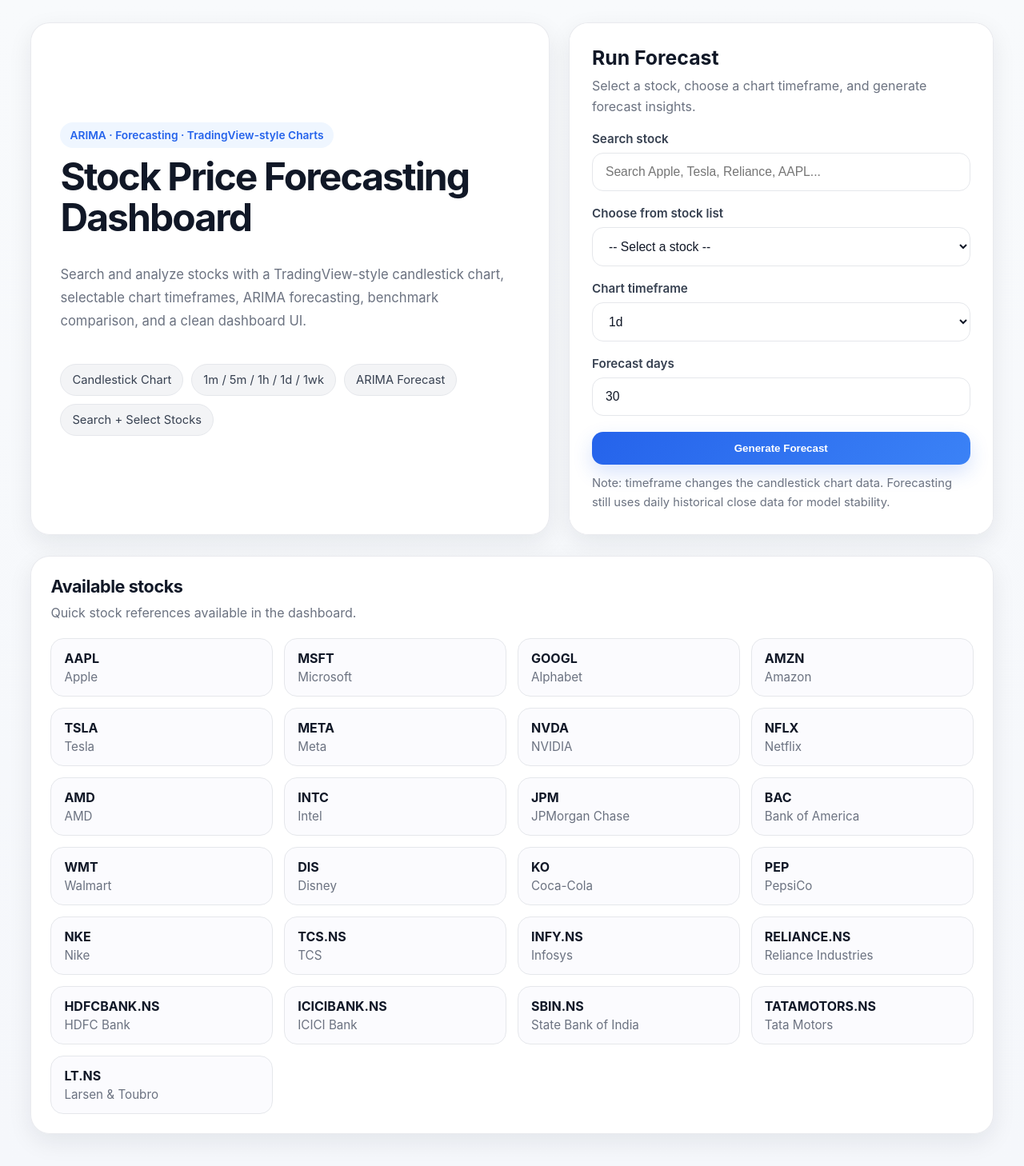
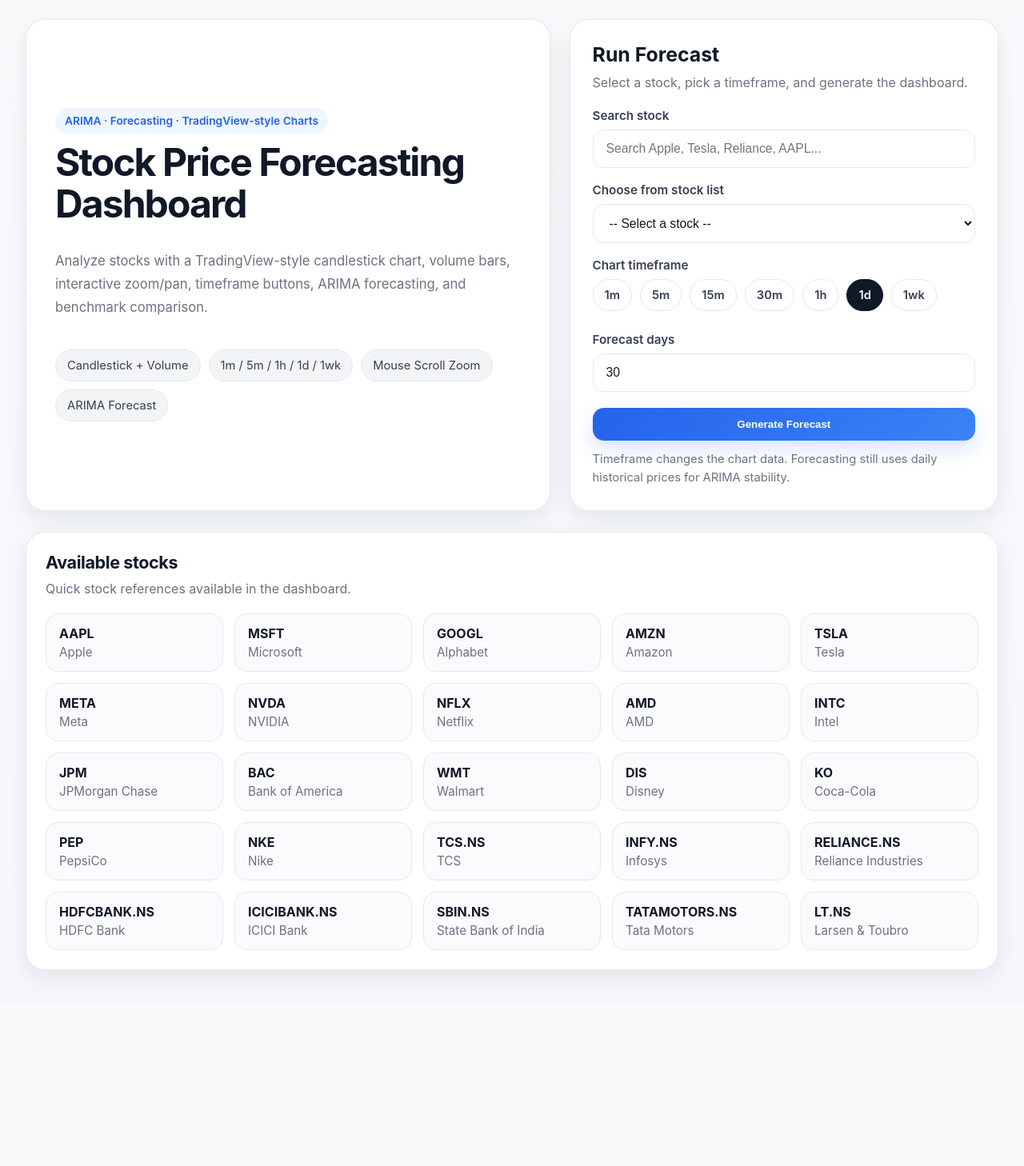
Before and after one commit to GAVIKIRAN/Stock-price-forecasting, a Flask app: page / in a window 1280 px wide. Shown: the whole page at 80% size. After the commit the page ends 1223 px from the top, so only its background shows below. Run offline with Flask 3, Linux system fonts and the light colour scheme.

Commit message:
Version 4 which allows the scrolling in the chart

```diff
--- a/app.py
+++ b/app.py
@@ -6,6 +6,7 @@
 import pandas as pd
 import yfinance as yf
 import plotly.graph_objects as go
+from plotly.subplots import make_subplots
 
 from statsmodels.tools.sm_exceptions import ValueWarning, ConvergenceWarning
 from statsmodels.tsa.stattools import adfuller
@@ -50,8 +51,7 @@
 ]
 
 # -------------------------
-# Timeframe config for chart
-# Forecast stays daily for ARIMA stability
+# Timeframe config
 # -------------------------
 TIMEFRAME_CONFIG = {
     "1m": {"interval": "1m", "period": "7d"},
@@ -62,7 +62,7 @@
     "1d": {"interval": "1d", "period": "5y"},
     "1wk": {"interval": "1wk", "period": "5y"},
 }
-
+TIMEFRAME_ORDER = ["1m", "5m", "15m", "30m", "1h", "1d", "1wk"]
 DEFAULT_TIMEFRAME = "1d"
 
 
@@ -88,9 +88,6 @@
 
 
 def find_best_arima_order(train):
-    """
-    Manual ARIMA order selection using AIC
-    """
     best_aic = float("inf")
     best_order = None
 
@@ -119,9 +116,6 @@
 
 
 def resolve_symbol(form_symbol, form_search):
-    """
-    Use dropdown symbol if selected; otherwise try search text.
-    """
     if form_symbol and form_symbol.strip():
         return form_symbol.strip().upper()
 
@@ -130,17 +124,14 @@
 
     query = form_search.strip().lower()
 
-    # exact symbol match
     for stock in STOCK_OPTIONS:
         if stock["symbol"].lower() == query:
             return stock["symbol"]
 
-    # exact company name match
     for stock in STOCK_OPTIONS:
         if stock["name"].lower() == query:
             return stock["symbol"]
 
-    # partial match
     for stock in STOCK_OPTIONS:
         if query in stock["symbol"].lower() or query in stock["name"].lower():
             return stock["symbol"]
@@ -155,10 +146,8 @@
 
 
 def prepare_chart_data(symbol, timeframe):
-    """
-    Download chart data according to selected timeframe.
-    """
     cfg = TIMEFRAME_CONFIG.get(timeframe, TIMEFRAME_CONFIG[DEFAULT_TIMEFRAME])
+
     raw = yf.download(
         symbol,
         period=cfg["period"],
@@ -188,7 +177,7 @@
     df.dropna(subset=["Open", "High", "Low", "Close"], inplace=True)
     df.index = pd.to_datetime(df.index)
 
-    # Moving averages for chart
+    df["MA20"] = df["Close"].rolling(20).mean()
     df["MA50"] = df["Close"].rolling(50).mean()
     df["MA200"] = df["Close"].rolling(200).mean()
 
@@ -196,9 +185,6 @@
 
 
 def prepare_forecast_data(symbol):
-    """
-    Daily data for ARIMA forecasting
-    """
     raw = yf.download(
         symbol,
         period="5y",
@@ -226,10 +212,10 @@
         df[col] = pd.to_numeric(df[col], errors="coerce")
 
     df.dropna(subset=["Open", "High", "Low", "Close"], inplace=True)
+    df.index = pd.to_datetime(df.index)
 
-    df.index = pd.to_datetime(df.index)
+    # Business day continuity for ARIMA
     df = df.asfreq("B")
-
     df[["Open", "High", "Low", "Close"]] = df[["Open", "High", "Low", "Close"]].ffill()
     df["Volume"] = df["Volume"].fillna(0)
 
@@ -239,12 +225,27 @@
     return df
 
 
-def build_candlestick_chart(df, symbol, timeframe):
+def build_tradingview_like_chart(df, symbol, timeframe):
     """
-    TradingView-style candlestick chart with timeframe label
+    TradingView-style chart:
+    - Candlestick
+    - Volume bars
+    - MA20 / MA50 / MA200
+    - scroll zoom / pan / crosshair spikes
     """
-    fig = go.Figure()
+    fig = make_subplots(
+        rows=2,
+        cols=1,
+        shared_xaxes=True,
+        vertical_spacing=0.03,
+        row_heights=[0.78, 0.22]
+    )
 
+    # Candle colors
+    increasing = df["Close"] >= df["Open"]
+    vol_colors = np.where(increasing, "#089981", "#f23645")
+
+    # Candlestick
     fig.add_trace(
         go.Candlestick(
             x=df.index,
@@ -252,8 +253,27 @@
             high=df["High"],
             low=df["Low"],
             close=df["Close"],
-            name="Candlestick"
-        )
+            name="Price",
+            increasing_line_color="#089981",
+            decreasing_line_color="#f23645",
+            increasing_fillcolor="#089981",
+            decreasing_fillcolor="#f23645"
+        ),
+        row=1,
+        col=1
+    )
+
+    # Moving averages
+    fig.add_trace(
+        go.Scatter(
+            x=df.index,
+            y=df["MA20"],
+            mode="lines",
+            name="MA20",
+            line=dict(color="#2962FF", width=1.8)
+        ),
+        row=1,
+        col=1
     )
 
     fig.add_trace(
@@ -262,8 +282,10 @@
             y=df["MA50"],
             mode="lines",
             name="MA50",
-            line=dict(width=2)
-        )
+            line=dict(color="#FF9800", width=1.8)
+        ),
+        row=1,
+        col=1
     )
 
     fig.add_trace(
@@ -272,25 +294,107 @@
             y=df["MA200"],
             mode="lines",
             name="MA200",
-            line=dict(width=2)
-        )
+            line=dict(color="#7E57C2", width=1.8)
+        ),
+        row=1,
+        col=1
+    )
+
+    # Volume
+    fig.add_trace(
+        go.Bar(
+            x=df.index,
+            y=df["Volume"],
+            name="Volume",
+            marker_color=vol_colors,
+            opacity=0.85
+        ),
+        row=2,
+        col=1
     )
 
     fig.update_layout(
-        title=f"{symbol} Price Chart ({timeframe})",
         template="plotly_white",
-        xaxis_title="Date / Time",
-        yaxis_title="Price",
-        height=650,
-        xaxis_rangeslider_visible=True,
-        margin=dict(l=20, r=20, t=50, b=20),
-        legend=dict(orientation="h", yanchor="bottom", y=1.02, xanchor="right", x=1),
+        height=860,
+        margin=dict(l=20, r=20, t=30, b=20),
+        paper_bgcolor="#ffffff",
+        plot_bgcolor="#ffffff",
+        dragmode="pan",
+        hovermode="x unified",
+        legend=dict(
+            orientation="h",
+            yanchor="bottom",
+            y=1.02,
+            xanchor="left",
+            x=0.0,
+            bgcolor="rgba(255,255,255,0.7)"
+        ),
     )
 
-    fig.update_xaxes(showgrid=True, gridcolor="rgba(0,0,0,0.06)")
-    fig.update_yaxes(showgrid=True, gridcolor="rgba(0,0,0,0.06)")
+    # Top chart axis
+    fig.update_xaxes(
+        showgrid=True,
+        gridcolor="rgba(0,0,0,0.06)",
+        rangeslider_visible=False,
+        showspikes=True,
+        spikemode="across",
+        spikesnap="cursor",
+        spikecolor="#94a3b8",
+        spikethickness=1,
+        row=1,
+        col=1
+    )
+    fig.update_yaxes(
+        showgrid=True,
+        gridcolor="rgba(0,0,0,0.06)",
+        fixedrange=False,
+        showspikes=True,
+        spikemode="across",
+        spikesnap="cursor",
+        spikecolor="#94a3b8",
+        spikethickness=1,
+        row=1,
+        col=1
+    )
 
-    return fig.to_html(full_html=False, include_plotlyjs="cdn")
+    # Volume axis
+    fig.update_xaxes(
+        showgrid=False,
+        showspikes=True,
+        spikemode="across",
+        spikesnap="cursor",
+        spikecolor="#94a3b8",
+        spikethickness=1,
+        row=2,
+        col=1
+    )
+    fig.update_yaxes(
+        showgrid=True,
+        gridcolor="rgba(0,0,0,0.04)",
+        fixedrange=False,
+        row=2,
+        col=1
+    )
+
+    # Remove axis titles for cleaner TV look
+    fig.update_xaxes(title_text="")
+    fig.update_yaxes(title_text="")
+
+    config = {
+        "scrollZoom": True,      # mouse wheel zoom
+        "displayModeBar": True,
+        "displaylogo": False,
+        "responsive": True,
+        "doubleClick": "reset",
+        "modeBarButtonsToRemove": [
+            "lasso2d",
+            "select2d",
+            "autoScale2d",
+            "toggleSpikelines"
+        ]
+    }
+
+    return fig.to_html(full_html=False, include_plotlyjs="cdn", config=config)
 
 
 def build_forecast_chart(df_close, future_mean, future_ci, symbol, forecast_days):
@@ -302,7 +406,7 @@
             y=df_close.values,
             mode="lines",
             name="Historical Close",
-            line=dict(width=2)
+            line=dict(color="#2563eb", width=2)
         )
     )
 
@@ -312,7 +416,7 @@
             y=future_mean.values,
             mode="lines",
             name=f"{forecast_days}-Day Forecast",
-            line=dict(width=3)
+            line=dict(color="#ef4444", width=3)
         )
     )
 
@@ -328,7 +432,7 @@
         )
     )
 
-    # lower band with fill
+    # lower band fill
     fig.add_trace(
         go.Scatter(
             x=future_ci.index,
@@ -337,24 +441,32 @@
             line=dict(width=0),
             fill="tonexty",
             name="Confidence Interval",
-            hoverinfo="skip"
+            hoverinfo="skip",
+            fillcolor="rgba(239,68,68,0.14)"
         )
     )
 
     fig.update_layout(
-        title=f"{symbol} Daily Forecast Chart",
         template="plotly_white",
-        xaxis_title="Date",
-        yaxis_title="Price",
         height=520,
-        margin=dict(l=20, r=20, t=50, b=20),
-        legend=dict(orientation="h", yanchor="bottom", y=1.02, xanchor="right", x=1),
+        margin=dict(l=20, r=20, t=30, b=20),
+        paper_bgcolor="#ffffff",
+        plot_bgcolor="#ffffff",
+        hovermode="x unified",
+        legend=dict(orientation="h", y=1.02, x=0.0),
     )
 
     fig.update_xaxes(showgrid=True, gridcolor="rgba(0,0,0,0.06)")
     fig.update_yaxes(showgrid=True, gridcolor="rgba(0,0,0,0.06)")
 
-    return fig.to_html(full_html=False, include_plotlyjs=False)
+    config = {
+        "scrollZoom": True,
+        "displayModeBar": True,
+        "displaylogo": False,
+        "responsive": True
+    }
+
+    return fig.to_html(full_html=False, include_plotlyjs=False, config=config)
 
 
 # -------------------------
@@ -365,7 +477,7 @@
     return render_template(
         "index.html",
         stock_options=STOCK_OPTIONS,
-        timeframes=list(TIMEFRAME_CONFIG.keys()),
+        timeframes=TIMEFRAME_ORDER,
         selected_timeframe=DEFAULT_TIMEFRAME
     )
 
@@ -391,7 +503,7 @@
             return render_template(
                 "index.html",
                 stock_options=STOCK_OPTIONS,
-                timeframes=list(TIMEFRAME_CONFIG.keys()),
+                timeframes=TIMEFRAME_ORDER,
                 selected_timeframe=timeframe,
                 error=f"No chart data found for {symbol} with timeframe {timeframe}."
             )
@@ -404,7 +516,7 @@
             return render_template(
                 "index.html",
                 stock_options=STOCK_OPTIONS,
-                timeframes=list(TIMEFRAME_CONFIG.keys()),
+                timeframes=TIMEFRAME_ORDER,
                 selected_timeframe=timeframe,
                 error=f"No forecast data found for {symbol}."
             )
@@ -417,14 +529,10 @@
         train = close_series[:train_size]
         test = close_series[train_size:]
 
-        # ADF tests
         adf_original = adf_test(train)
         train_diff = train.diff().dropna()
         adf_diff = adf_test(train_diff)
 
-        # -------------------------
-        # ARIMA
-        # -------------------------
         best_order, best_aic = find_best_arima_order(train)
 
         arima_model = ARIMA(
@@ -435,7 +543,7 @@
         )
         arima_result = arima_model.fit()
 
-        # Forecast test period
+        # Test forecast
         test_forecast = arima_result.get_forecast(steps=len(test))
         forecast_mean = pd.Series(test_forecast.predicted_mean, index=test.index)
 
@@ -451,12 +559,9 @@
         naive_rmse, naive_mae = evaluate_forecast(test, naive_forecast)
         rolling_rmse, rolling_mae = evaluate_forecast(test, rolling_mean_forecast)
 
-        # -------------------------
-        # Future Forecast
-        # -------------------------
+        # Future forecast
         future_forecast = arima_result.get_forecast(steps=forecast_days)
         future_mean = pd.Series(future_forecast.predicted_mean)
-
         future_ci = future_forecast.conf_int()
 
         last_date = forecast_df.index[-1]
@@ -464,13 +569,10 @@
             start=last_date + pd.Timedelta(days=1),
             periods=forecast_days
         )
-
         future_mean.index = future_index
         future_ci.index = future_index
 
-        # -------------------------
         # SARIMA comparison
-        # -------------------------
         try:
             sarima_model = SARIMAX(
                 train,
@@ -484,9 +586,6 @@
         except Exception:
             sarima_aic = "Not Available"
 
-        # -------------------------
-        # Forecast table
-        # -------------------------
         forecast_table = pd.DataFrame({
             "Date": future_mean.index.strftime("%Y-%m-%d"),
             "Forecast": np.round(future_mean.values, 2),
@@ -494,19 +593,13 @@
             "Upper CI": np.round(future_ci.iloc[:, 1].values, 2)
         })
 
-        # -------------------------
-        # Summary cards
-        # Use chart timeframe data for current displayed market numbers
-        # -------------------------
         latest_close = round(float(chart_df["Close"].dropna().iloc[-1]), 2)
         latest_open = round(float(chart_df["Open"].dropna().iloc[-1]), 2)
         latest_high = round(float(chart_df["High"].dropna().iloc[-1]), 2)
         latest_low = round(float(chart_df["Low"].dropna().iloc[-1]), 2)
 
-        # -------------------------
         # Charts
-        # -------------------------
-        candlestick_chart = build_candlestick_chart(chart_df, symbol, timeframe)
+        candlestick_chart = build_tradingview_like_chart(chart_df, symbol, timeframe)
         forecast_chart = build_forecast_chart(
             forecast_df["Close"], future_mean, future_ci, symbol, forecast_days
         )
@@ -540,14 +633,14 @@
             "result.html",
             results=results,
             stock_options=STOCK_OPTIONS,
-            timeframes=list(TIMEFRAME_CONFIG.keys())
+            timeframes=TIMEFRAME_ORDER
         )
 
     except Exception as e:
         return render_template(
             "index.html",
             stock_options=STOCK_OPTIONS,
-            timeframes=list(TIMEFRAME_CONFIG.keys()),
+            timeframes=TIMEFRAME_ORDER,
             selected_timeframe=DEFAULT_TIMEFRAME,
             error=str(e)
         )
--- a/static/css/style.css
+++ b/static/css/style.css
@@ -31,8 +31,8 @@
 
 .page-shell,
 .dashboard-shell {
-    width: min(1400px, 94%);
-    margin: 28px auto 40px;
+    width: min(1480px, 95%);
+    margin: 24px auto 40px;
 }
 
 /* Hero */
@@ -49,10 +49,11 @@
 .panel,
 .metric-card-ui,
 .form-card,
-.mini-card {
-    background: rgba(255, 255, 255, 0.92);
+.mini-card,
+.tv-strip {
+    background: rgba(255, 255, 255, 0.94);
     backdrop-filter: blur(10px);
-    border: 1px solid rgba(229, 231, 235, 0.85);
+    border: 1px solid rgba(229, 231, 235, 0.9);
     box-shadow: var(--shadow);
 }
 
@@ -162,6 +163,34 @@
 .form-group select:focus {
     border-color: #bfd4ff;
     box-shadow: 0 0 0 4px rgba(37, 99, 235, 0.08);
+}
+
+.timeframe-row {
+    display: flex;
+    flex-wrap: wrap;
+    gap: 10px;
+}
+
+.tf-pill input {
+    display: none;
+}
+
+.tf-pill span {
+    display: inline-flex;
+    padding: 10px 14px;
+    border-radius: 999px;
+    border: 1px solid var(--border);
+    background: #fff;
+    color: #374151;
+    font-size: 0.92rem;
+    cursor: pointer;
+    transition: 0.2s ease;
+}
+
+.tf-pill input:checked + span {
+    background: #111827;
+    color: #fff;
+    border-color: #111827;
 }
 
 .primary-btn,
--- a/templates/index.html
+++ b/templates/index.html
@@ -13,16 +13,15 @@
                 <span class="eyebrow">ARIMA · Forecasting · TradingView-style Charts</span>
                 <h1>Stock Price Forecasting Dashboard</h1>
                 <p>
-                    Search and analyze stocks with a TradingView-style candlestick chart,
-                    selectable chart timeframes, ARIMA forecasting, benchmark comparison,
-                    and a clean dashboard UI.
+                    Analyze stocks with a TradingView-style candlestick chart, volume bars,
+                    interactive zoom/pan, timeframe buttons, ARIMA forecasting, and benchmark comparison.
                 </p>
 
                 <div class="feature-badges">
-                    <span class="badge-soft">Candlestick Chart</span>
+                    <span class="badge-soft">Candlestick + Volume</span>
                     <span class="badge-soft">1m / 5m / 1h / 1d / 1wk</span>
+                    <span class="badge-soft">Mouse Scroll Zoom</span>
                     <span class="badge-soft">ARIMA Forecast</span>
-                    <span class="badge-soft">Search + Select Stocks</span>
                 </div>
             </div>
 
@@ -30,7 +29,7 @@
                 <form action="/forecast" method="POST" class="form-card">
                     <div class="form-header">
                         <h2>Run Forecast</h2>
-                        <p>Select a stock, choose a chart timeframe, and generate forecast insights.</p>
+                        <p>Select a stock, pick a timeframe, and generate the dashboard.</p>
                     </div>
 
                     {% if error %}
@@ -63,12 +62,15 @@
                     </div>
 
                     <div class="form-group">
-                        <label for="timeframe">Chart timeframe</label>
-                        <select id="timeframe" name="timeframe">
+                        <label>Chart timeframe</label>
+                        <div class="timeframe-row">
                             {% for tf in timeframes %}
-                            <option value="{{ tf }}" {% if tf == selected_timeframe %}selected{% endif %}>{{ tf }}</option>
+                            <label class="tf-pill">
+                                <input type="radio" name="timeframe" value="{{ tf }}" {% if tf == selected_timeframe %}checked{% endif %}>
+                                <span>{{ tf }}</span>
+                            </label>
                             {% endfor %}
-                        </select>
+                        </div>
                     </div>
 
                     <div class="form-group">
@@ -89,7 +91,7 @@
                     </button>
 
                     <div class="helper-text">
-                        Note: timeframe changes the candlestick chart data. Forecasting still uses daily historical close data for model stability.
+                        Timeframe changes the chart data. Forecasting still uses daily historical prices for ARIMA stability.
                     </div>
                 </form>
             </div>
```
Also changed, not shown: other parts of static/css/style.css (+61 -0 lines), templates/result.html (+22 -17 lines), 1 other file.
